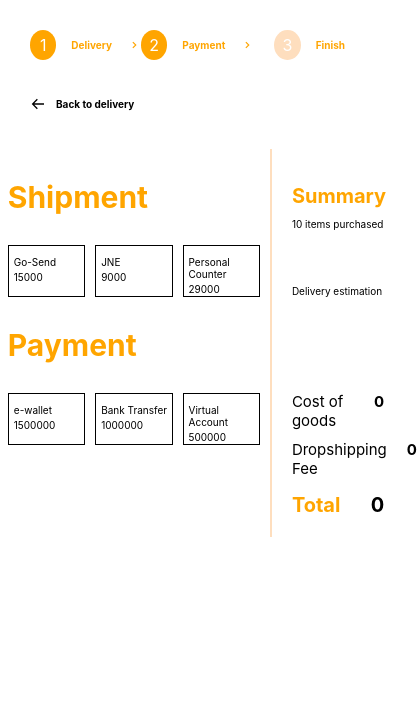
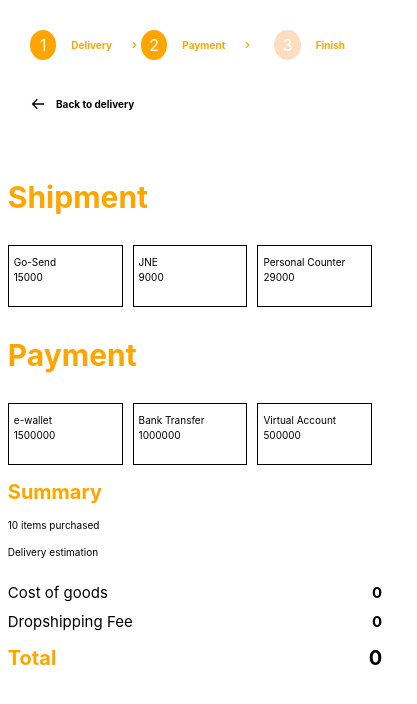
Before and after one commit to AkbarZul/Jakmall-test, a React (Create React App) app: page /payment in a window 390 px wide. Shown: the top 704 px of the page, 417 px wide, since content can reach past the window. Built offline with nearby package versions, Linux system fonts and the light colour scheme.

Commit message:
payment responsive

```diff
--- a/src/components/CardPayment/card.css
+++ b/src/components/CardPayment/card.css
@@ -1,4 +1,4 @@
-.card {
+/* .card {
     width: 130px;
     height: 50px;
     border: 1px solid black;
@@ -8,4 +8,4 @@
 
 .card__text {
     font-size: 10px;
-}
+} */
--- a/src/pages/Payment/payment.css
+++ b/src/pages/Payment/payment.css
@@ -7,6 +7,18 @@
 .payment__left {
   width: 70%;
   border-right: 2px solid #fedebe;
+}
+
+.card {
+  width: 130px;
+  height: 50px;
+  border: 1px solid black;
+  margin-right: 10px;
+  padding-left: 5px;
+}
+
+.card__text {
+  font-size: 10px;
 }
 
 .payment__left-text-up {
@@ -19,7 +31,6 @@
   display: flex;
   flex-direction: row;
 }
-
 
 .payment_right {
   width: 30%;
@@ -67,7 +78,7 @@
   margin-left: 20px;
 }
 
-.payment__right-container-fee{
+.payment__right-container-fee {
   display: flex;
   flex-direction: row;
   justify-content: space-between;
@@ -88,3 +99,64 @@
   border: none;
   cursor: pointer;
 }
+
+@media (max-width: 1073px) {
+  .payment {
+    flex-direction: column;
+  }
+  .payment__left {
+    width: 100%;
+    border-right: none;
+  }
+  .payment_right {
+    width: 100%;
+  }
+  .payment__left-containerbutton {
+    justify-content: space-around;
+  }
+  .card {
+    width: 230px;
+    height: 70px;
+  }
+  .card__text {
+    font-size: 15px;
+  }
+  .payment__right-text-up {
+    margin: 15px 0px;
+  }
+
+  .payment__right-subtext-up {
+    margin-left: 0px;
+    margin-top: 10px;
+  }
+
+  .payment__right-text-delivery {
+    margin-top: 15px;
+    margin-left: 0px;
+  }
+  .payment__right-subtext-delivery {
+    margin-left: 0px;
+  }
+  .payment__right-text-cost {
+    margin-left: 0px;
+  }
+  .payment__right-text-total {
+    margin-left: 0px;
+  }
+  .payment__right-container-cost {
+    margin-top: 0px;
+  }
+  .payment__right-container-button {
+    margin-bottom: 10px;
+  }
+}
+
+@media (max-width: 450px) {
+    .card__text {
+        font-size: 10px;
+      }
+      .card {
+        width: 230px;
+        height: 60px;
+      }
+  }
```
Lines whose indentation alone changed are shown as unchanged.
